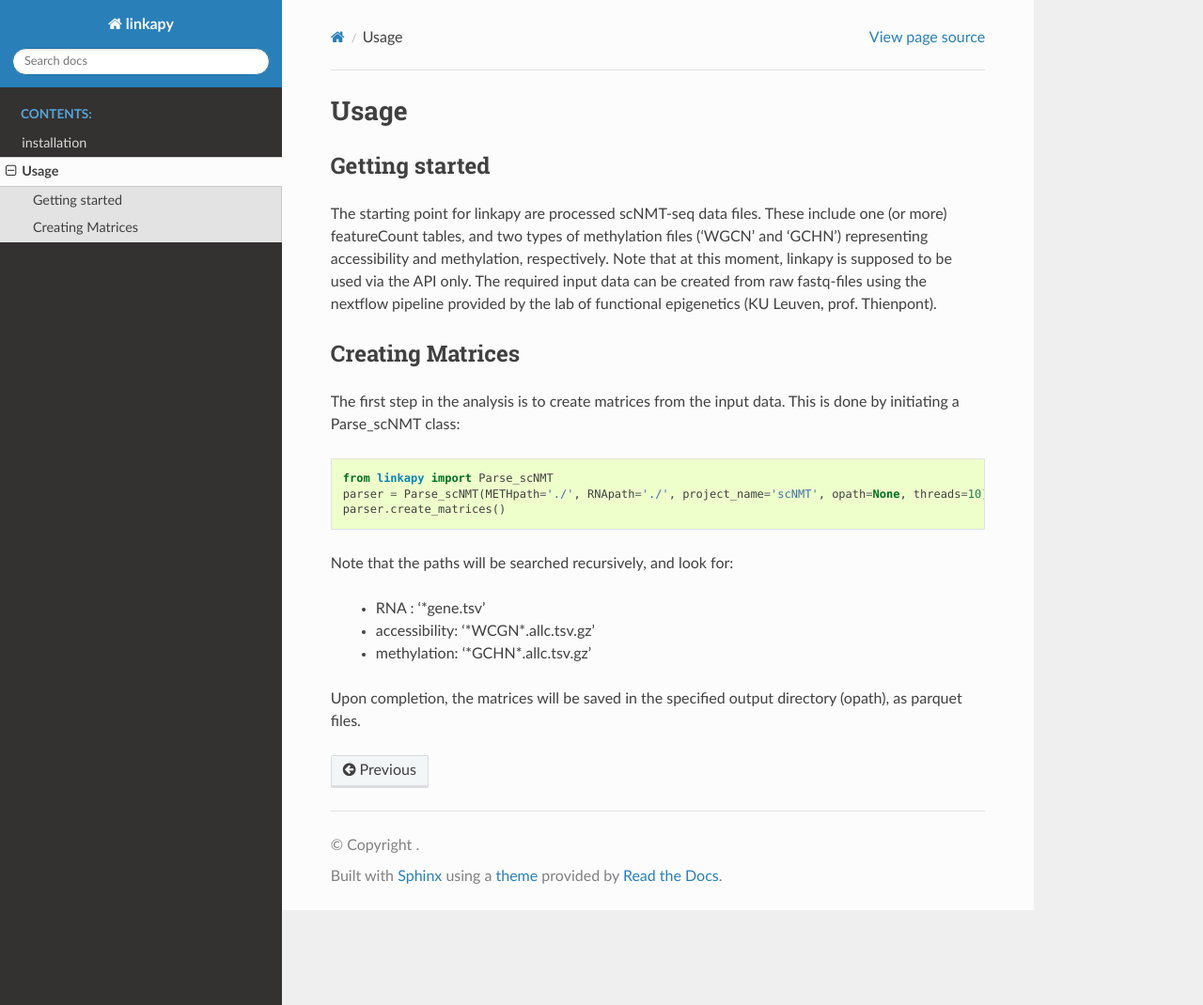
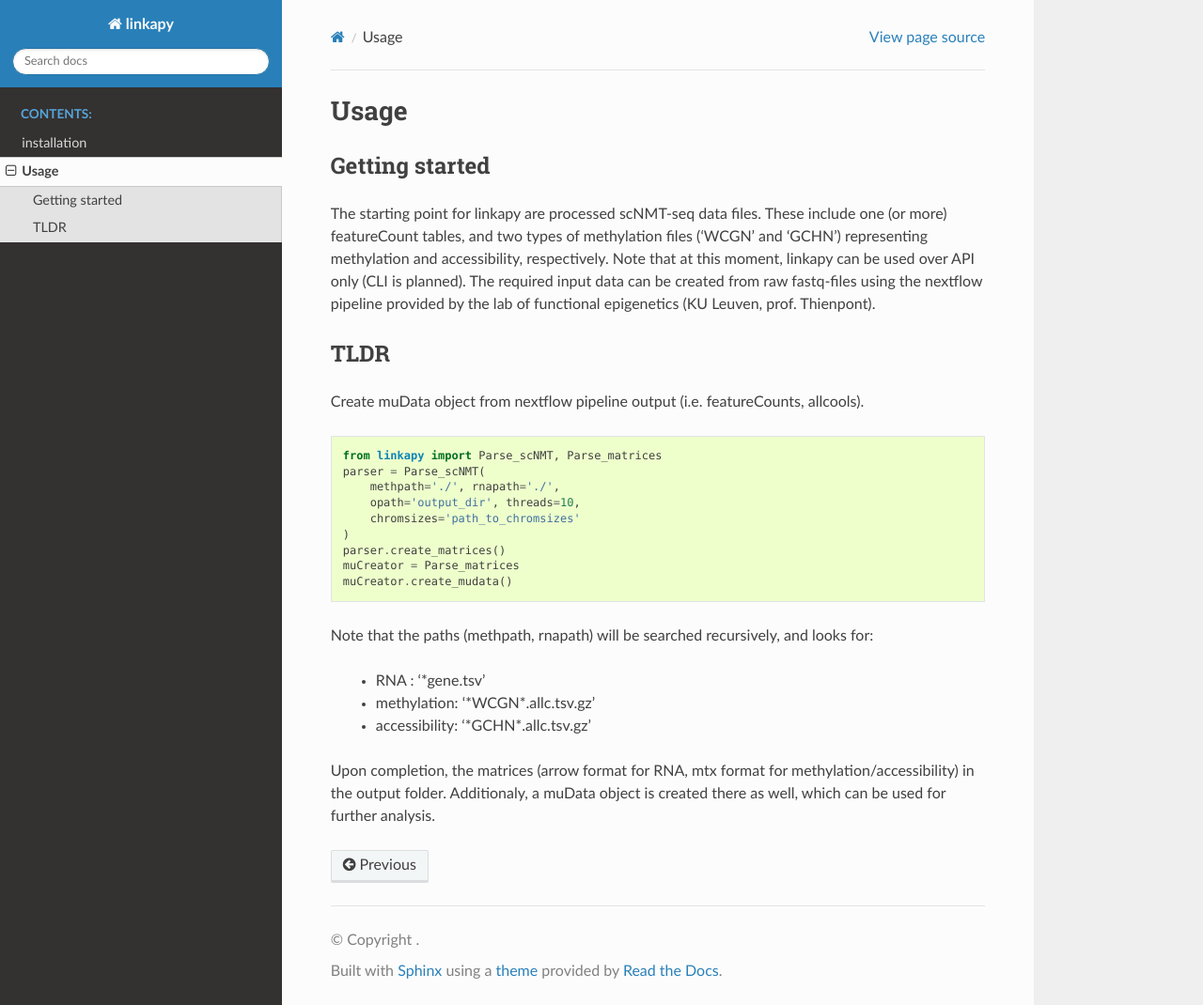
Before and after one commit to WardDeb/linkapy, a Sphinx documentation site: the page built from docs/content/usage.rst, in a window 1280 px wide and 1070 px high. Shown: the whole window at 94% size. Built offline with Sphinx 7.4.7 and the Read the Docs theme 3.1.0, drawn with Linux system fonts in a browser that asks for light colours; pages that are not in the unit, such as notebooks, are missing from menus.

Commit message:
update docs

```diff
--- a/docs/content/usage.rst
+++ b/docs/content/usage.rst
@@ -5,26 +5,33 @@ Getting started
 ~~~~~~~~~~~~~~~
 
 The starting point for linkapy are processed scNMT-seq data files.
-These include one (or more) featureCount tables, and two types of methylation files ('WGCN' and 'GCHN') representing accessibility and methylation, respectively.
-Note that at this moment, linkapy is supposed to be used via the API only.
+These include one (or more) featureCount tables, and two types of methylation files ('WCGN' and 'GCHN') representing methylation and accessibility, respectively.
+Note that at this moment, linkapy can be used over API only (CLI is planned).
 The required input data can be created from raw fastq-files using the nextflow pipeline provided by the lab of functional epigenetics (KU Leuven, prof. Thienpont).
 
-Creating Matrices
-~~~~~~~~~~~~~~~~~
 
-The first step in the analysis is to create matrices from the input data.
-This is done by initiating a Parse_scNMT class:
+TLDR
+~~~~
+
+Create muData object from nextflow pipeline output (i.e. featureCounts, allcools).
 
 .. code-block:: python
 
-    from linkapy import Parse_scNMT
-    parser = Parse_scNMT(METHpath='./', RNApath='./', project_name='scNMT', opath=None, threads=10)
+    from linkapy import Parse_scNMT, Parse_matrices
+    parser = Parse_scNMT(
+        methpath='./', rnapath='./',
+        opath='output_dir', threads=10,
+        chromsizes='path_to_chromsizes'
+    )
     parser.create_matrices()
+    muCreator = Parse_matrices
+    muCreator.create_mudata()
 
-Note that the paths will be searched recursively, and look for:
+Note that the paths (methpath, rnapath) will be searched recursively, and looks for:
 
  - RNA : '\*gene.tsv'
- - accessibility: '\*WCGN\*.allc.tsv.gz'
- - methylation: '\*GCHN\*.allc.tsv.gz'
+ - methylation: '\*WCGN\*.allc.tsv.gz'
+ - accessibility: '\*GCHN\*.allc.tsv.gz'
 
-Upon completion, the matrices will be saved in the specified output directory (opath), as parquet files.
+Upon completion, the matrices (arrow format for RNA, mtx format for methylation/accessibility) in the output folder.
+Additionaly, a muData object is created there as well, which can be used for further analysis.
```
Also changed, not shown: 1 other file.
